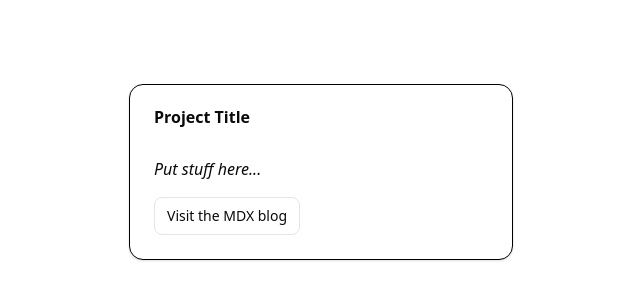
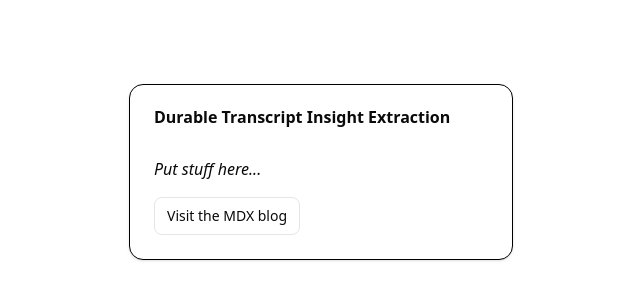
Before and after one commit to remiconnesson/durable-transcript-inside-extraction, a Next.js app: page / in a window 1280 px wide. Shown: the part 228-528 px from the top of the page, without its empty margins (319-959 px from the left). Built offline with nearby package versions, Linux system fonts and the light colour scheme.

Commit message:
feat: update main page title to "Durable Transcript Insight Extraction"
Display project name as main heading on home page.

```diff
--- a/app/page.tsx
+++ b/app/page.tsx
@@ -6,7 +6,7 @@ export default function Home() {
     <div className="min-h-screen flex items-center justify-center p-4">
       <Card className="w-96 border border-black">
         <CardHeader>
-          <CardTitle>Project Title</CardTitle>
+          <CardTitle>Durable Transcript Insight Extraction</CardTitle>
         </CardHeader>
         <CardContent className="space-y-4">
           <p className="italic">Put stuff here...</p>
```
